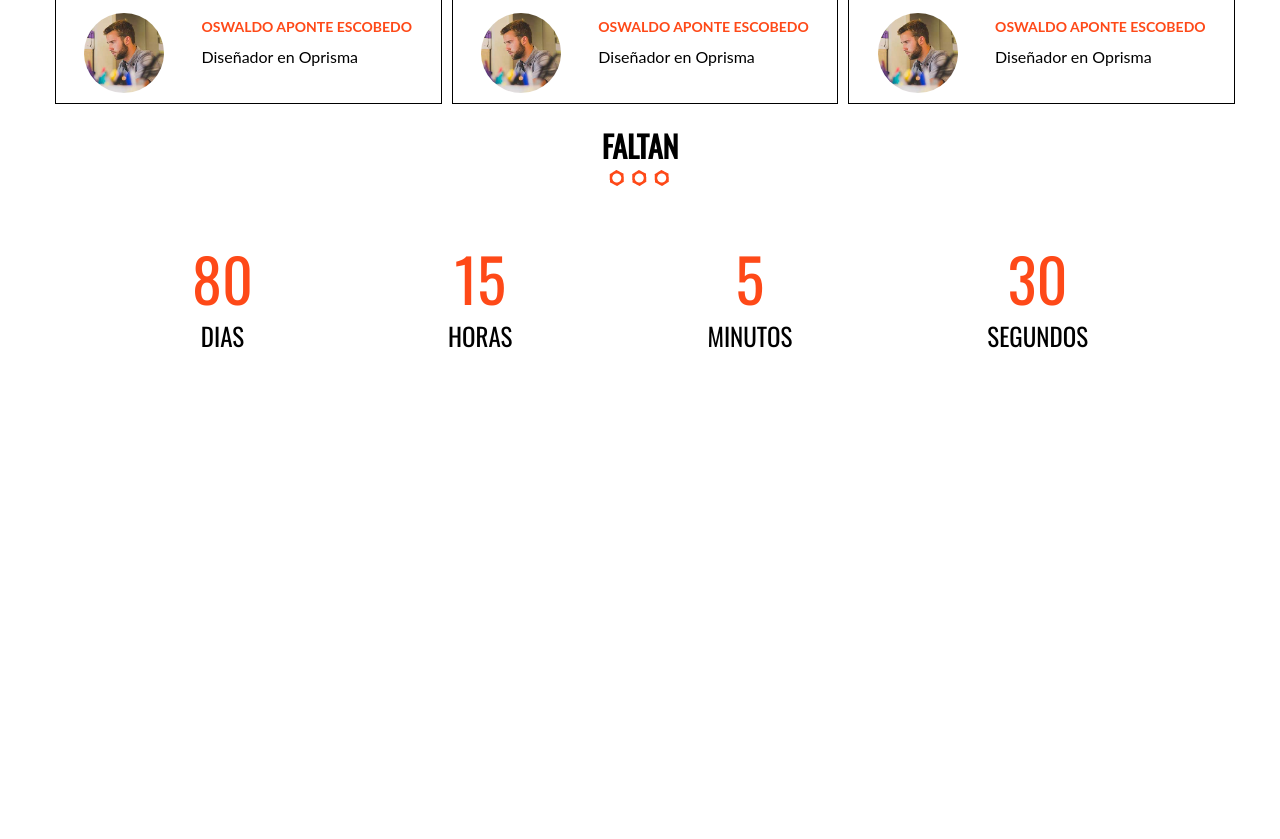
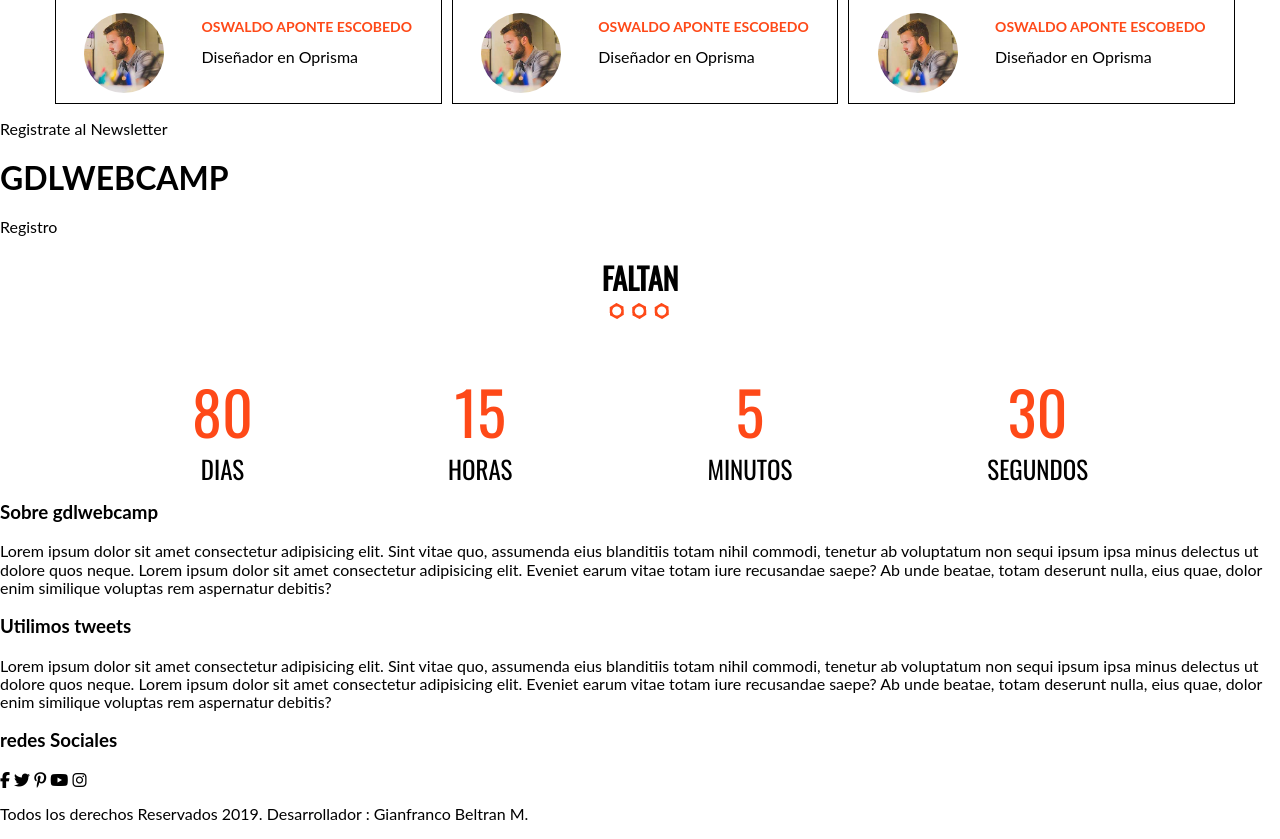
Before and after one commit to Casuu23/Web-Conferencias1, a plain HTML site: page index.html in a window 1280 px wide. Shown: the part 4010-4849 px from the top of the page. Before the commit the page ends 4364 px from the top, so only its background shows below. Drawn offline with nearby package versions, Linux system fonts and the light colour scheme; files whose address does not match are found by name.

Commit message:
Add files via upload

```diff
--- a/index.html
+++ b/index.html
@@ -16,8 +16,8 @@
   <header class="img-portada">
     <div class="cont-redes">
       <div class="redes">
-        <a href=""></a>
-        <i class="fab fa-facebook-f"></i> </a>
+        <a href="">
+        <i class="fab fa-facebook-f"></i></a>
         <a href="">
           <i class="fab fa-twitter"></i></a>
         <a href="">
@@ -264,6 +264,15 @@
     </div>
     </section>
 
+<section class="cont-inscripcion">
+  <div class="cont-txt-inscripcion">
+  <p>Registrate al Newsletter</p>
+  <h1>GDLWEBCAMP</h1>
+</div>
+<div class="botom-registro">
+    Registro
+     </div>
+</section>
     <section class="conten-contador">
       <h2>Faltan</h2>
       <div class="cuenta-regresiva">
@@ -274,6 +283,36 @@
           <li><p class="numero-c">30</p>Segundos</li>
         </ul>
       </div>
-
     </section>
+    <footer class="sit-footer">
+      <div class="sub-cont-footer">
+        <h3>Sobre <span>gdlwebcamp</span></h3>
+        <p>Lorem ipsum dolor sit amet consectetur adipisicing elit. Sint vitae quo, assumenda eius blanditiis totam nihil commodi, tenetur ab voluptatum non sequi ipsum ipsa minus delectus ut dolore quos neque. Lorem ipsum dolor sit amet consectetur adipisicing elit. Eveniet earum vitae totam iure recusandae saepe? Ab unde beatae, totam deserunt nulla, eius quae, dolor enim similique voluptas rem aspernatur debitis?</p>
+      </div>
+      <div class="sub-cont-footer">
+        <h3>Utilimos <span>tweets</span></h3>
+        <p>Lorem ipsum dolor sit amet consectetur adipisicing elit. <span> Sint vitae </span>quo, assumenda eius blanditiis totam nihil commodi, tenetur ab voluptatum non sequi ipsum ipsa    minus
+           delectus ut  dolore quos neque. Lorem ipsum dolor sit amet consectetur <span>adipisicing </span>elit. Eveniet earum vitae totam iure recusandae saepe? Ab unde beatae, totam  deserunt nulla, eius quae, dolor enim similique voluptas rem aspernatur debitis?</p>
+      </div>
+      <div class="sub-cont-footer">
+        <h3>redes <span>Sociales</span></h3>
+        <div class="cont-redes-f">
+            <div class="redes">
+              <a href="">
+              <i class="fab fa-facebook-f"></i></a>
+              <a href="">
+                <i class="fab fa-twitter"></i></a>
+              <a href="">
+                <i class="fab fa-pinterest-p"></i></a>
+              <a href="">
+                <i class="fab fa-youtube"></i></a>
+              <a href="">
+                <i class="fab fa-instagram"></i></a>
+            </div>
+          </div>
+      </div>
+    </footer>
+    <div class="derechos">
+        <p>Todos los derechos Reservados 2019.               <span> Desarrollador : Gianfranco Beltran M.</span></p>
+      </div>
 </html>
```
